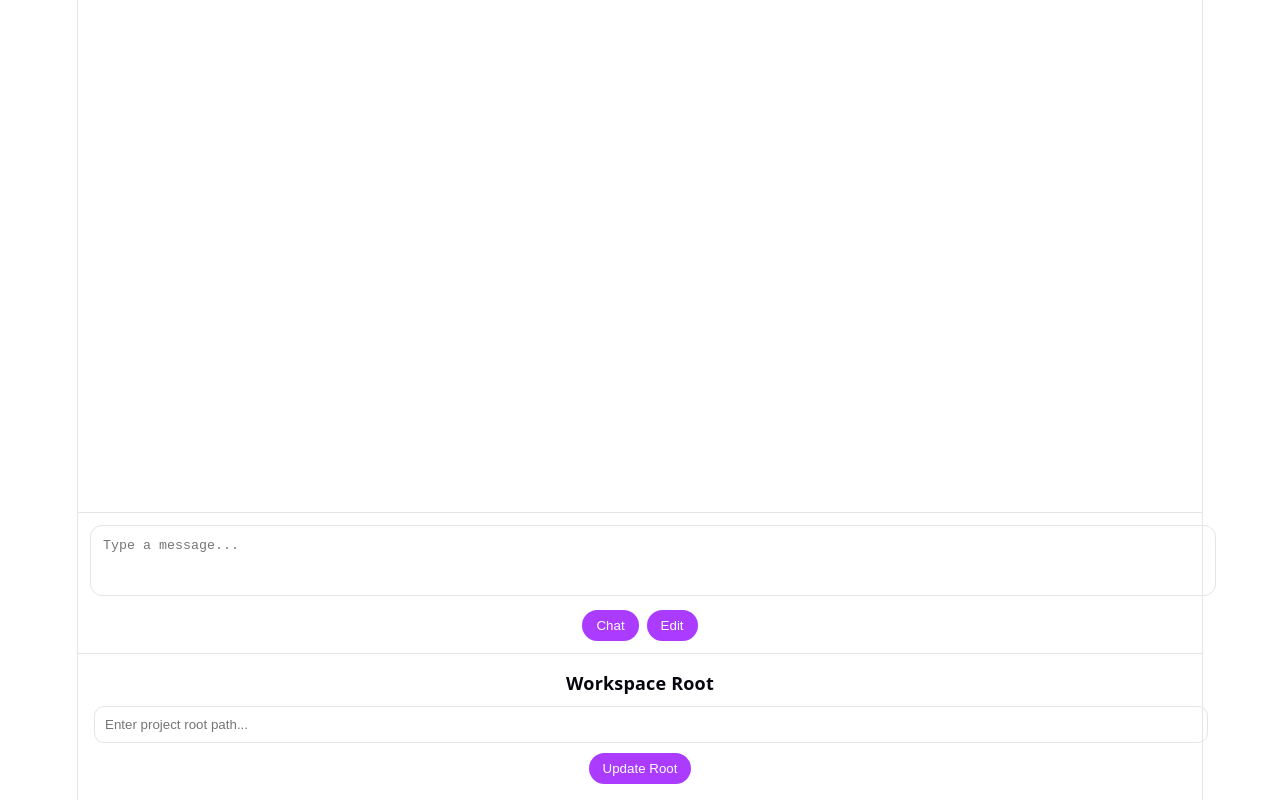
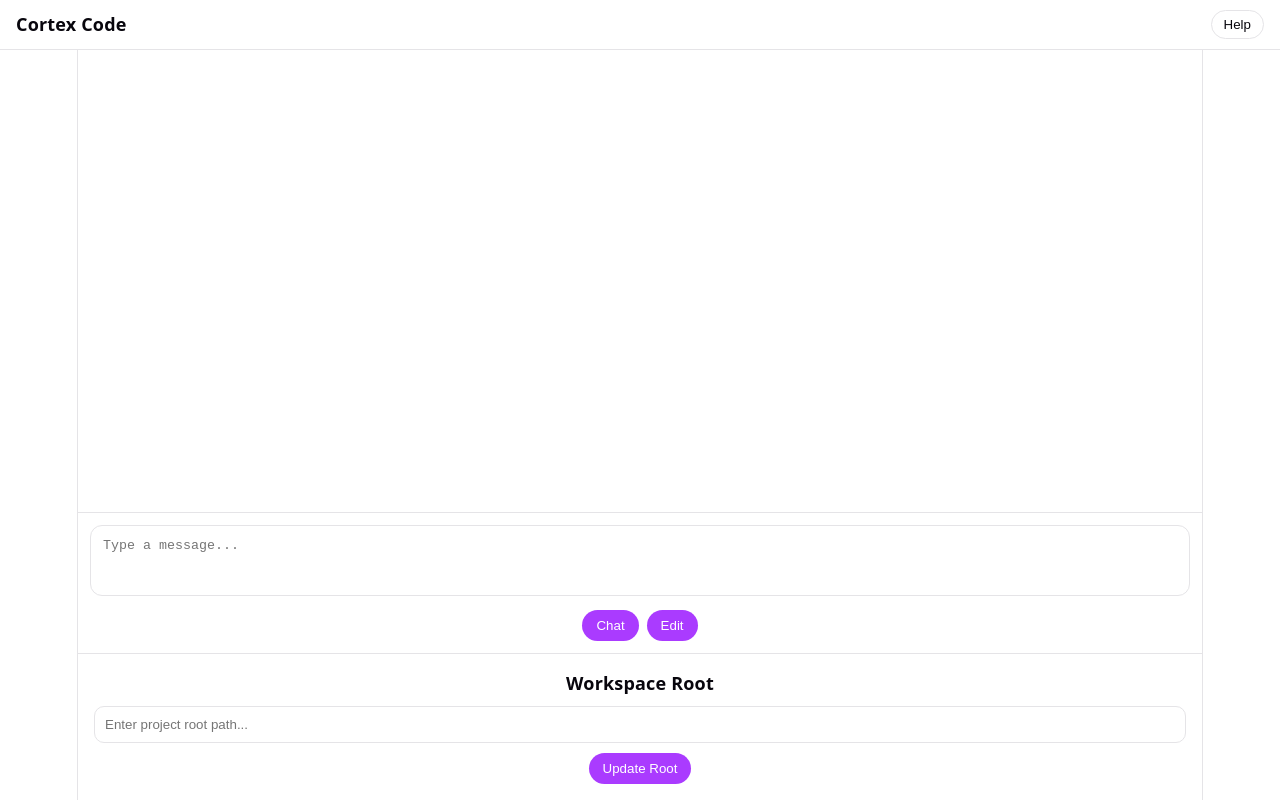
Before and after one commit to BrendanMWong/Cortex-Code, a React app in the folder frontend/: page / in a window 1280 px wide. Built offline with nearby package versions, Linux system fonts and the light colour scheme; the HTML template or start-up script is replaced by a standard one.

Commit message:
update design

```diff
--- a/frontend/src/App.css
+++ b/frontend/src/App.css
@@ -1,7 +1,56 @@
+* {
+  box-sizing: border-box;
+}
+
 .appContainer {
   display: flex;
   flex-direction: column;
   height: 100vh;
+  position: relative;
+  padding-top: 50px;
+}
+
+.appHeader {
+  position: fixed;
+  top: 0;
+  left: 0;
+  right: 0;
+
+  height: 50px;
+
+  display: flex;
+  justify-content: space-between;
+  align-items: center;
+
+  padding: 0 16px;
+
+  background: var(--bg);
+  border-bottom: 1px solid var(--border);
+
+  z-index: 1000; /* ensures it stays above chat */
+}
+
+.headerLeft {
+  font-weight: 600;
+  color: var(--text-h);
+}
+
+.headerRight {
+  display: flex;
+  align-items: center;
+}
+
+.helpBtn {
+  padding: 6px 12px;
+  border-radius: 999px;
+  border: 1px solid var(--border);
+  background: transparent;
+  color: var(--text-h);
+  cursor: pointer;
+}
+
+.helpBtn:hover {
+  background: rgba(0, 0, 0, 0.1);
 }
 
 /* CHAT STREAM */
@@ -322,3 +371,15 @@ pre {
   background: #ef4444; /* solid red (cleaner than transparent) */
   color: white;
 }
+
+.inputBar,
+.rootSection {
+  box-sizing: border-box;
+  width: 100%;
+}
+
+textarea,
+.rootSection input {
+  box-sizing: border-box;
+  max-width: 100%;
+}
--- a/frontend/src/App.jsx
+++ b/frontend/src/App.jsx
@@ -146,6 +146,19 @@ function App() {
   return (
     <div className="appContainer">
 
+      {/* HEADER */}
+      <div className="appHeader">
+        <div className="headerLeft">
+          Cortex Code
+        </div>
+
+        <div className="headerRight">
+          <button className="helpBtn" onClick={() => alert("Help goes here")}>
+            Help
+          </button>
+        </div>
+      </div>
+
       {/* CHAT STREAM */}
       <div className="chatStream">
         {messages.map((msg, i) => (
```
